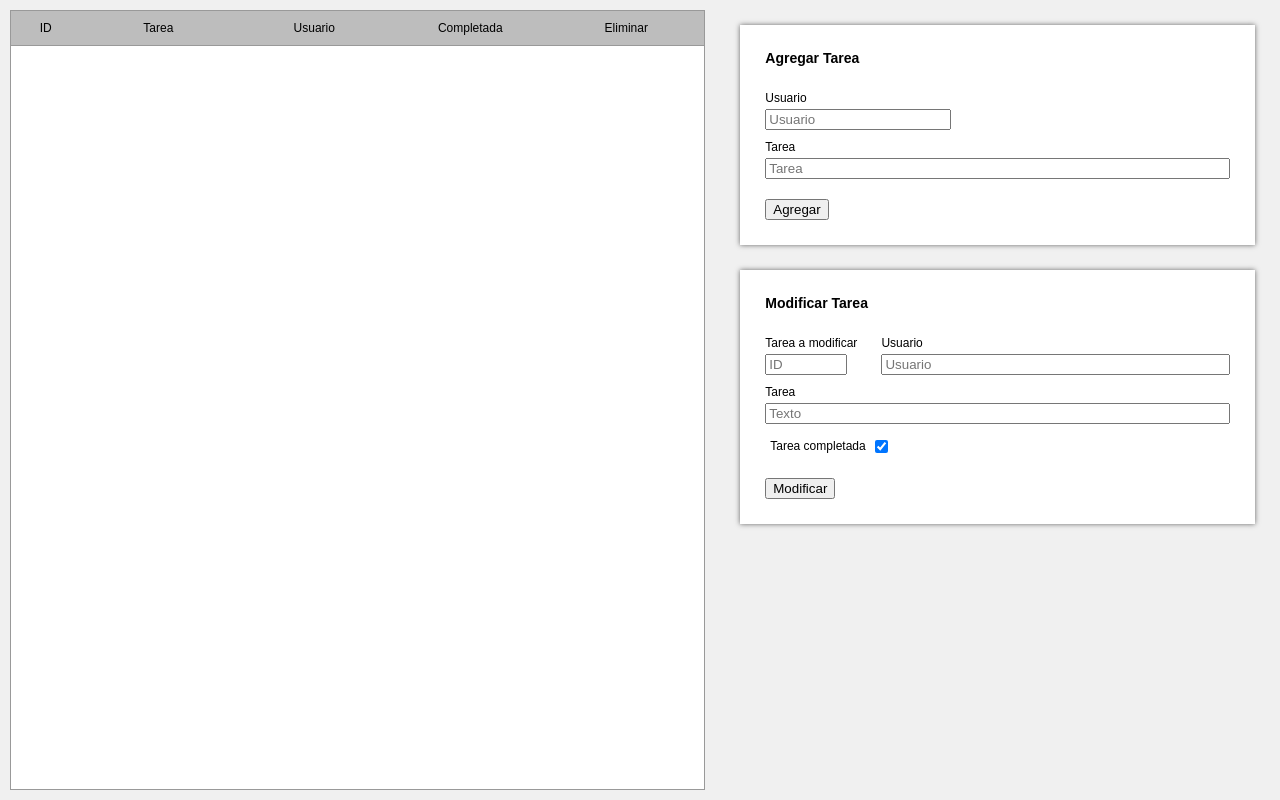
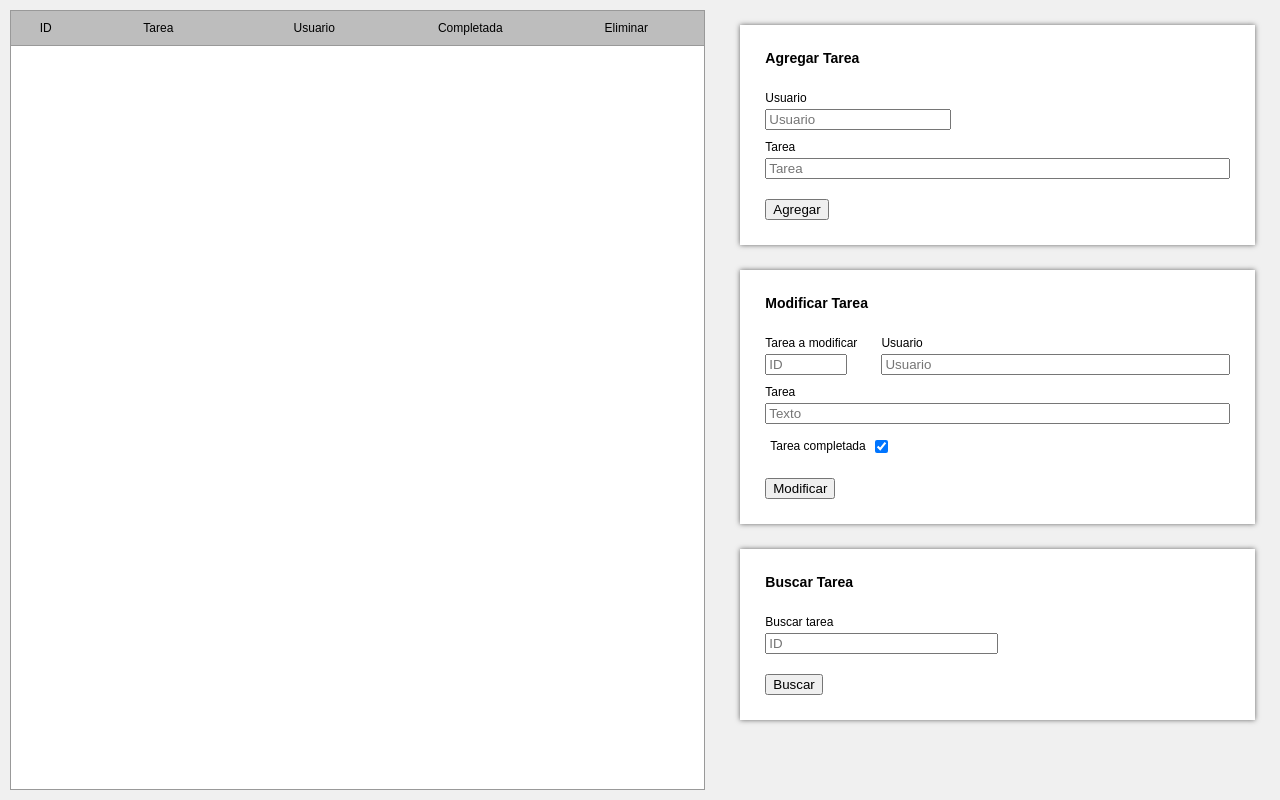
Before and after one commit to LucianABC/To-Do-List, a website with bundled scripts: page index.html in a window 1280 px wide. Built offline with nearby package versions, Linux system fonts and the light colour scheme; no server answers.

Commit message:
buscar tarea html

```diff
--- a/index.html
+++ b/index.html
@@ -61,6 +61,19 @@
 
             <button id="todo-update">Modificar</button>
         </section>
+
+
+        <section class="card">
+            <h1>Buscar Tarea</h1>
+            <section class="card-inputs">
+                <div id="todo-search-div">
+                    <span>Buscar tarea</span>
+                    <input type="text" id="todo-id-search" placeholder="ID"/>
+                </div>
+
+            </section>
+            <button id="search-todo-button">Buscar</button>
+        </section>
     </section>
 
     <script src="./js/variables.js"></script>
--- a/js/search.js
+++ b/js/search.js
@@ -78,3 +78,6 @@ const getToDo = async (id) => {
         handleError;
     }
 }
+
+const searchButton = document.querySelector("#search-todo-button");
+searchButton.addEventListener("click", searchButton);
```
